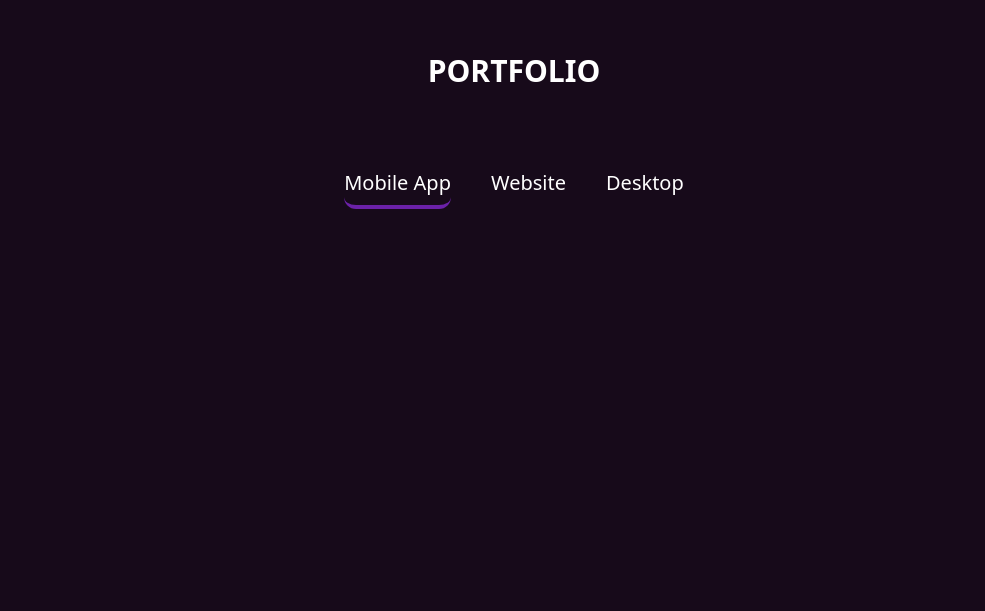
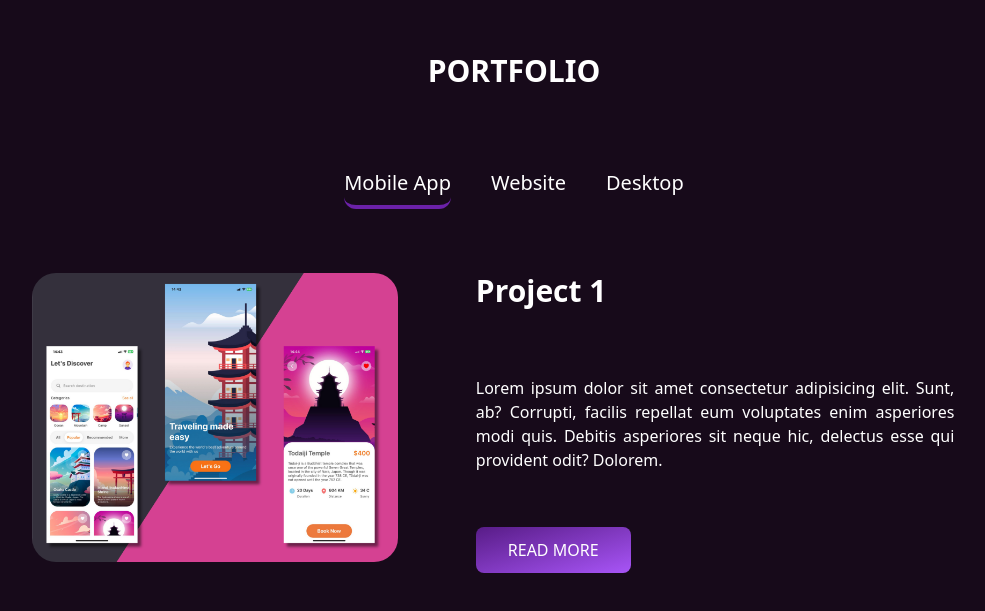
Before and after one commit to nicoryy/nicoryy.github.io, a React (Vite) app: page / in a window 1280 px wide. Shown: the part 1587-2198 px from the top of the page, without its empty margins (126-1111 px from the left). Built offline with nearby package versions, Linux system fonts and the light colour scheme.

Commit message:
|Portfolio content

```diff
--- a/src/components/GotoBtn.jsx
+++ b/src/components/GotoBtn.jsx
@@ -8,7 +8,7 @@ const GotoBtn = (props) => {
       hover:bg-purple-200 hover:to-purple-300
       duration-500 uppercase sm:py-3 sm:px-8
       bg-gradient-to-tl from-purple-500 to-purple-900
-      rounded-lg 2xs:py-2 2xs:px-7  ${props.class}`}
+      rounded-lg 2xs:py-2 2xs:px-7 ${props.class}`}
     >
       {props.children}
     </a>
--- a/src/components/TabPortfolio.jsx
+++ b/src/components/TabPortfolio.jsx
@@ -1,4 +1,6 @@
 import React, { useState } from "react";
+import pic from "../../assets/TravelUi App.png";
+import GotoBtn from "./GotoBtn";
 
 const TabPortfolio = () => {
   const [activeTab, setActiveTab] = useState(1);
@@ -9,7 +11,7 @@ const TabPortfolio = () => {
   return (
     <section className="h-[100vh] ">
       {/* selection tab */}
-      <div>
+      <div className="mb-16">
         <ul className="flex gap-10 justify-center">
           <li
             onClick={() => {
@@ -50,6 +52,28 @@ const TabPortfolio = () => {
           </li>
         </ul>
       </div>
+
+      {/* content tab */}
+      <section className="flex">
+        <section className="grid place-items-center">
+          <img className="w-[70%] rounded-3xl" src={pic} alt="imgpic" />
+        </section>
+
+        <section className="flex flex-col text-left justify-between">
+          <span className="font-bold text-3xl">Project 1</span>
+
+          <span className="w-[80%] text-justify">
+            Lorem ipsum dolor sit amet consectetur adipisicing elit. Sunt, ab?
+            Corrupti, facilis repellat eum voluptates enim asperiores modi quis.
+            Debitis asperiores sit neque hic, delectus esse qui provident odit?
+            Dolorem.
+          </span>
+
+          <span>
+            <GotoBtn>Read More</GotoBtn>
+          </span>
+        </section>
+      </section>
     </section>
   );
 };
```
